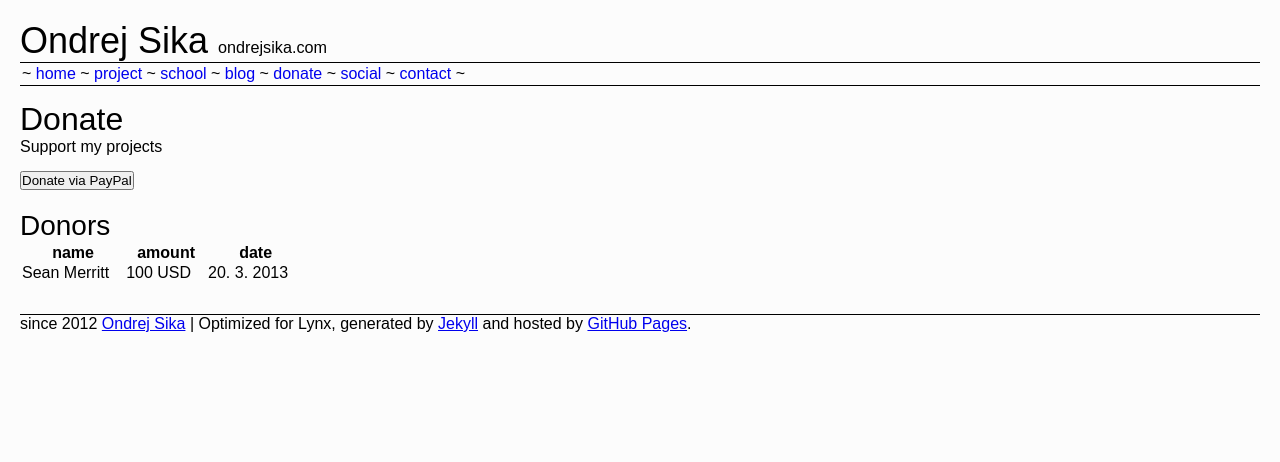
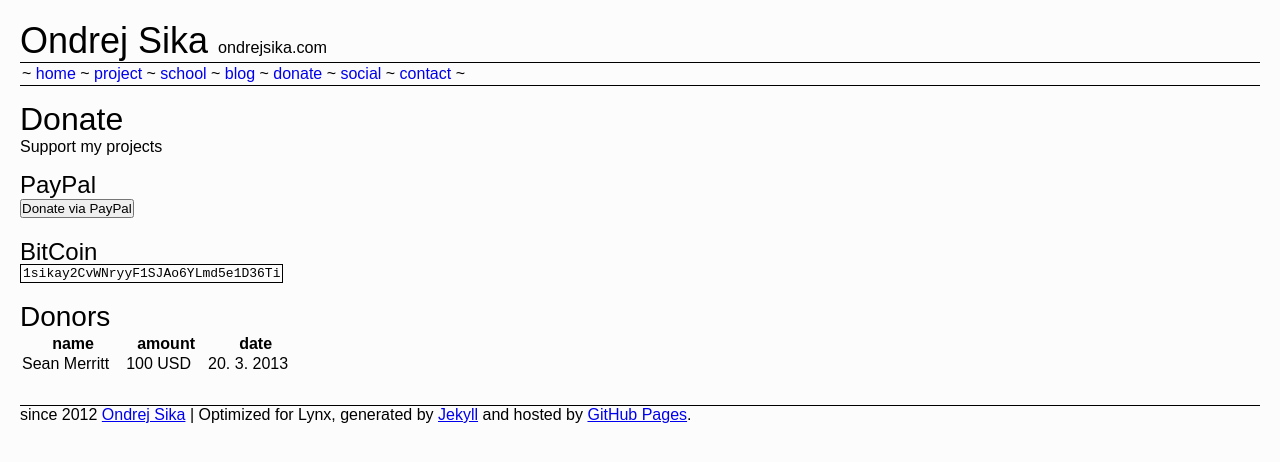
Before and after one commit to ondrejsika/ondrejsika.com, a Jekyll site: the page built from donate.html, in a window 1280 px wide. Shown: the top 462 px of the page. Built offline with Jekyll 4.4.1, drawn with Linux system fonts in a browser that asks for light colours; Markdown is read by kramdown in place of the engine named in the settings; comment, search, counter and statistics services are not loaded.

Commit message:
add BTC to donate

```diff
--- a/donate.html
+++ b/donate.html
@@ -5,11 +5,15 @@ title: Donate
 
 <h2>{{page.title}}</h2>
 <p>Support my projects</p>
+<h4>PayPal</h4>
 <form action="https://www.paypal.com/cgi-bin/webscr" method="post">
 <input type="hidden" name="cmd" value="_s-xclick">
 <input type="hidden" name="hosted_button_id" value="QCQSLRJYSAE42">
 <input type="submit" value="Donate via PayPal">
 </form>
+<div style="height:20px;"></div>
+<h4>BitCoin</h4>
+<code>1sikay2CvWNryyF1SJAo6YLmd5e1D36Ti</code>
 <div style="height:20px;"></div>
 <h3>Donors</h3>
 <table>
```
